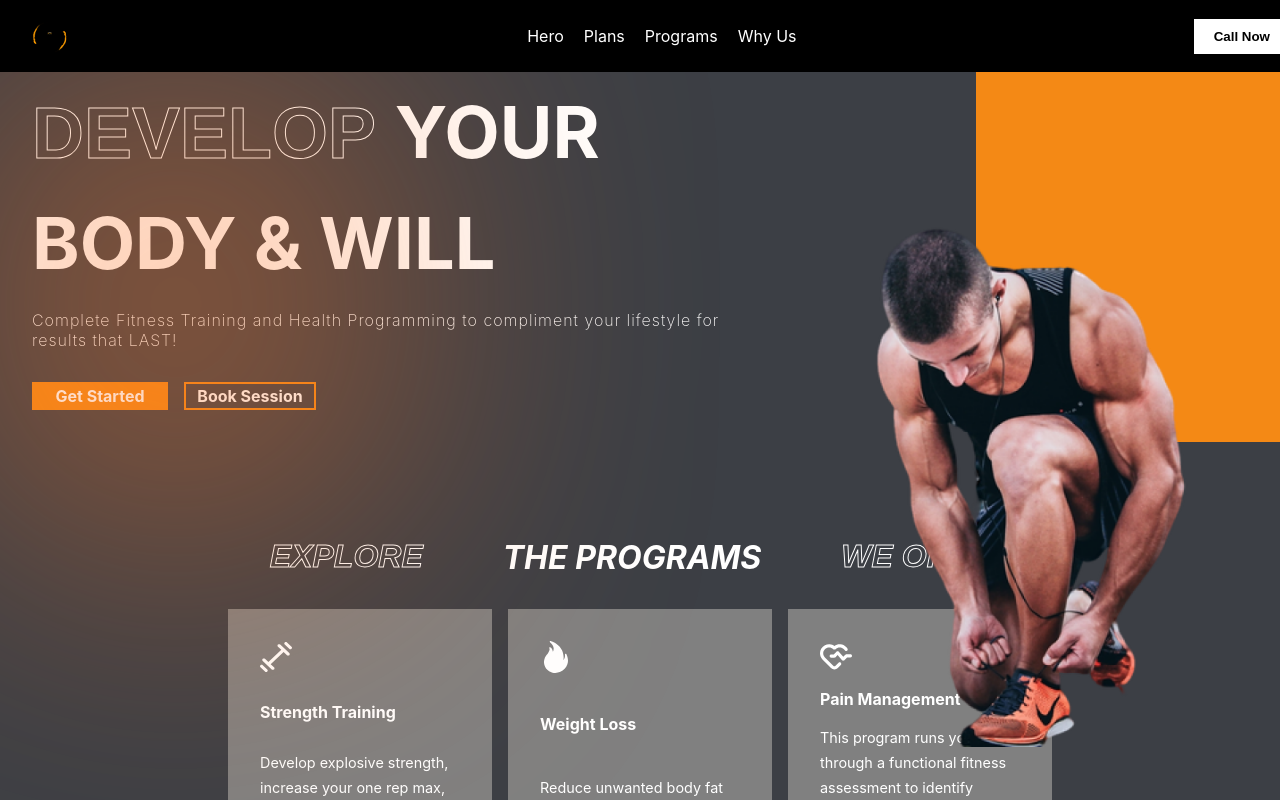
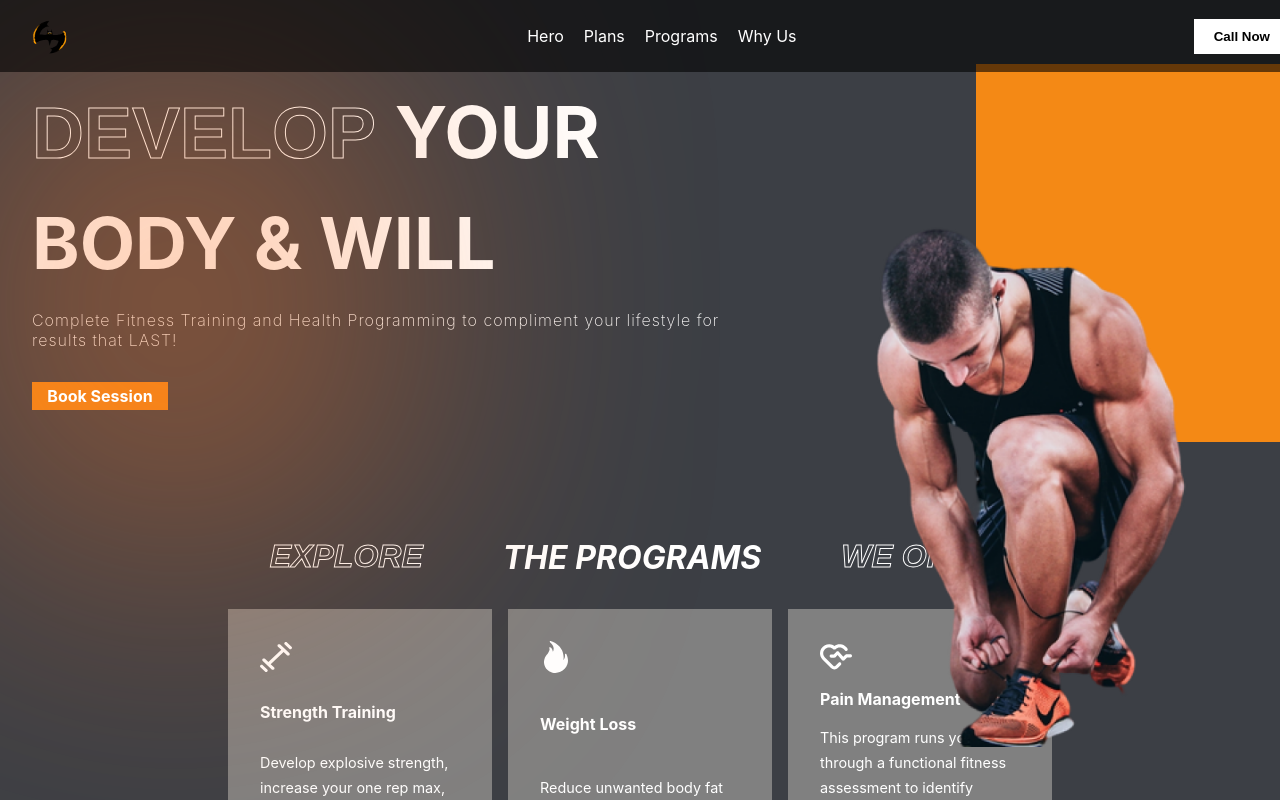
Before and after one commit to Mognoid3r/FortyNiners, a React (Create React App) app: page / in a window 1280 px wide. Shown: the top 800 px of the page. Built offline with nearby package versions, Linux system fonts and the light colour scheme.

Commit message:
modified css elements

```diff
--- a/src/components/Hero/Hero.css
+++ b/src/components/Hero/Hero.css
@@ -85,6 +85,12 @@
   gap: 1rem;
   font-weight: normal;
 }
+.hero-a {
+  text-decoration: none;
+  color: white;
+  cursor: pointer;
+  z-index: 1;
+}
 
 .hero-buttons>:nth-child(1){
 color: white;
@@ -118,19 +124,6 @@ width: 8rem;
 
 }
 
-.heart-rate{
-  display: flex;
-  flex-direction: column;
-  gap: 1rem;
-  background-color: var(--darkGrey);
-  width: fit-content;
-  padding: 1rem;
-  align-items: start;
-  border-radius: 5px;
-  position: absolute;
-  right: 4rem;
-  top: 7rem;
-}
 
 .heart-rate>img{
   width: 2rem;
--- a/src/components/Hero/Hero.js
+++ b/src/components/Hero/Hero.js
@@ -58,8 +58,12 @@ const Hero = () => {
 
         {/* Hero Buttons */}
         <div className="div hero-buttons">
-          <buttons className="btn">Get Started</buttons>
-          <buttons className="btn">Book Session</buttons>
+          {/* <buttons className="btn">
+          <a className="hero-a" href="https://calendly.com/holisticbatman/free-consultation">Free Consult</a>
+          </buttons> */}
+          <buttons className="btn">
+          <a className="hero-a" href="https://calendly.com/holisticbatman/training-session">Book Session</a>
+          </buttons>
         </div>
       </div>
       <div className="right-h">
--- a/src/components/Navbar/Navbar.css
+++ b/src/components/Navbar/Navbar.css
@@ -16,7 +16,7 @@
   }
 
   .navbar.desktop {
-    background-color: black;
+    background-color: #00000096;
   }
 
   .navbar.scrolled {
@@ -42,7 +42,7 @@
     position: absolute;
     top: 16rem;
     right: 5%;
-    background-color: black;
+    background-color: #00000096;
     border-radius: 15px;
     padding: 10px;
   }
```
